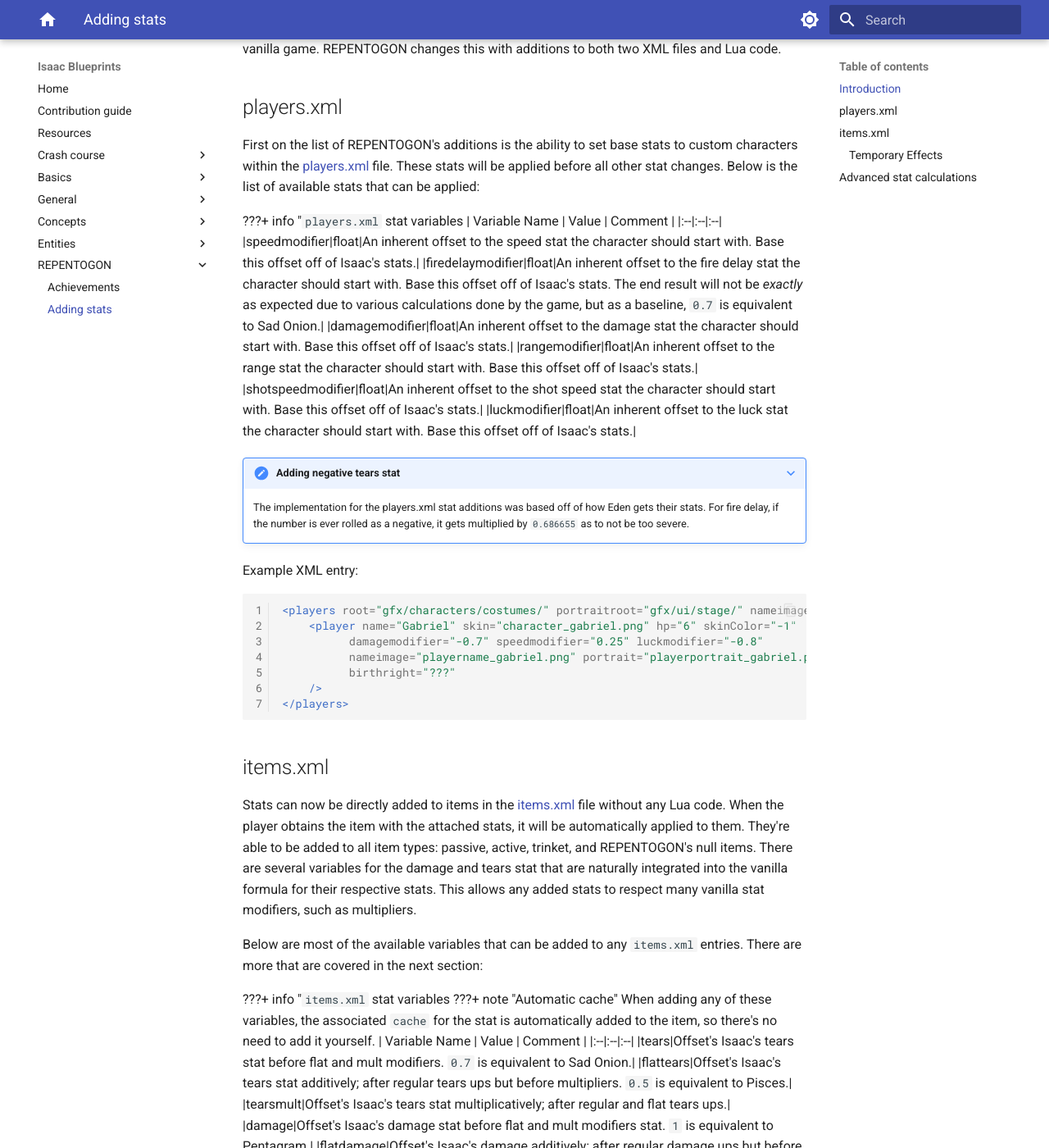
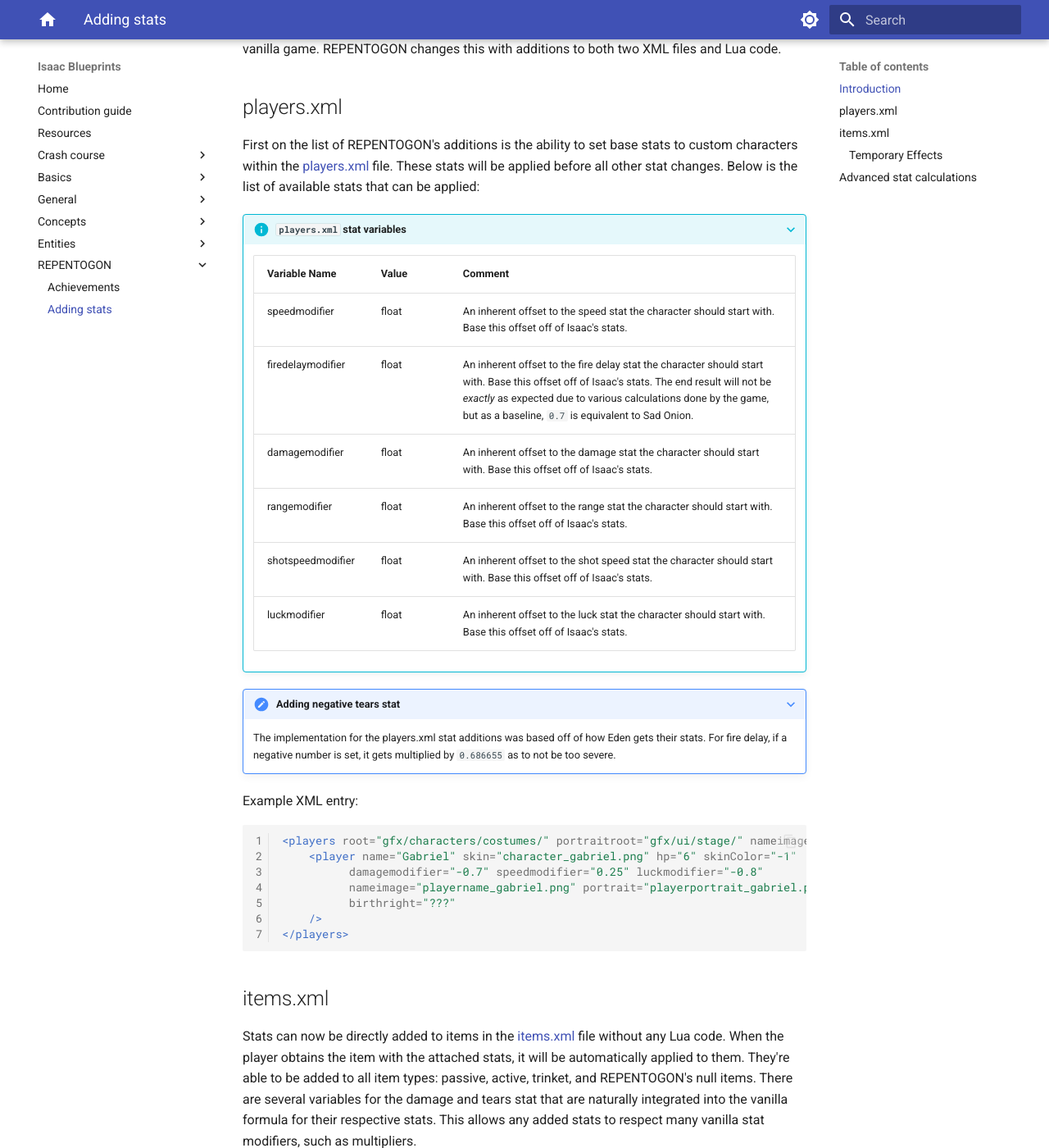
Before and after one commit to catinsurance/IsaacBlueprints, an MkDocs documentation site: the page built from docs/tutorials/repentogon/adding_stats.md, in a window 1280 px wide and 1400 px high, scrolled down 601 px. Shown: the whole window at 82% size. Built offline with MkDocs 1.6.1 and Material for MkDocs 9.7.7, drawn with Linux system fonts in a browser that asks for light colours; comment, search, counter and statistics services are not loaded; some of the changed lines change nothing that is shown; some of the changed text lies outside the part shown.

Commit message:
Fix various formatting issues I can host the docs again woo

````diff
--- a/docs/tutorials/repentogon/adding_stats.md
+++ b/docs/tutorials/repentogon/adding_stats.md
@@ -24,7 +24,7 @@ If a modder wishes to add stats to the player for any purpose without REPENTOGON
 
 First on the list of REPENTOGON's additions is the ability to set base stats to custom characters within the [players.xml](https://repentogon.com/xml/players.html) file. These stats will be applied before all other stat changes. Below is the list of available stats that can be applied:
 
-???+ info "`players.xml` stat variables
+???+ info "`players.xml` stat variables"
 	| Variable Name | Value | Comment |
 	|:--|:--|:--|
 	|speedmodifier|float|An inherent offset to the speed stat the character should start with. Base this offset off of Isaac's stats.|
@@ -35,7 +35,7 @@ First on the list of REPENTOGON's additions is the ability to set base stats to
 	|luckmodifier|float|An inherent offset to the luck stat the character should start with. Base this offset off of Isaac's stats.|
 
 ???+ note "Adding negative tears stat"
-	The implementation for the players.xml stat additions was based off of how Eden gets their stats. For fire delay, if the number is ever rolled as a negative, it gets multiplied by `0.686655` as to not be too severe.
+	The implementation for the players.xml stat additions was based off of how Eden gets their stats. For fire delay, if a negative number is set, it gets multiplied by `0.686655` as to not be too severe.
 
 Example XML entry:
 
@@ -55,21 +55,21 @@ Stats can now be directly added to items in the [items.xml](https://repentogon.c
 
 Below are most of the available variables that can be added to any `items.xml` entries. There are more that are covered in the next section:
 
-???+ info "`items.xml` stat variables
+???+ info "`items.xml` stat variables"
 	???+ note "Automatic cache"
 		When adding any of these variables, the associated `cache` for the stat is automatically added to the item, so there's no need to add it yourself.
 	| Variable Name | Value | Comment |
 	|:--|:--|:--|
-	|tears|Offset's Isaac's tears stat before flat and mult modifiers. `0.7` is equivalent to Sad Onion.|
-	|flattears|Offset's Isaac's tears stat additively; after regular tears ups but before multipliers. `0.5` is equivalent to Pisces.|
-	|tearsmult|Offset's Isaac's tears stat multiplicatively; after regular and flat tears ups.|
-	|damage|Offset's Isaac's damage stat before flat and mult modifiers stat. `1` is equivalent to Pentagram.|
-	|flatdamage|Offset's Isaac's damage additively; after regular damage ups but before multipliers. `2` is equivalent to Curved Horn.|
-	|damagemult|Offset's Isaac's damage mulltiplicatively; after regular and flat damage ups.|
-	|shotspeed|Offset's Isaac's shot speed stat.|
-	|speed|Offset's Isaac's speed stat.|
-	|range|Offset's Isaac's range stat. `40` = +1 range.|
-	|luck|Offset's Isaac's luck stat.|
+	|tears|float|Offset's Isaac's tears stat before flat and mult modifiers. `0.7` is equivalent to Sad Onion.|
+	|flattears|float|Offset's Isaac's tears stat additively; after regular tears ups but before multipliers. `0.5` is equivalent to Pisces.|
+	|tearsmult|float|Offset's Isaac's tears stat multiplicatively; after regular and flat tears ups.|
+	|damage|float|Offset's Isaac's damage stat before flat and mult modifiers stat. `1` is equivalent to Pentagram.|
+	|flatdamage|float|Offset's Isaac's damage additively; after regular damage ups but before multipliers. `2` is equivalent to Curved Horn.|
+	|damagemult|float|Offset's Isaac's damage mulltiplicatively; after regular and flat damage ups.|
+	|shotspeed|float|Offset's Isaac's shot speed stat.|
+	|speed|float|Offset's Isaac's speed stat.|
+	|range|float|Offset's Isaac's range stat. `40` = +1 range.|
+	|luck|float|Offset's Isaac's luck stat.|
 
 Example XML entry:
 
@@ -127,7 +127,7 @@ For any calculations that don't fit into what is provided by the XML additions,
 Below is an example that adds a small damage up for each black heart Isaac has:
 
 ???+ note "XML Preference"
-	The below example can still be achieved through XML additions. Due to how XML stats are implemented compared to the Lua callback, **it is strongly recommended that you use the new XML item stats features instead of this callback!
+	The below example can still be achieved through XML additions and temporary effects. The XML stats are implemented in a way for better accuracy to vanilla stats compared to the Lua callback, **so it is strongly recommended that you use the new XML item stats features instead of this callback whenever possible!**
 
 ```Lua
 local mod = RegisterMod("Demon Locket Mod", 1)
````
